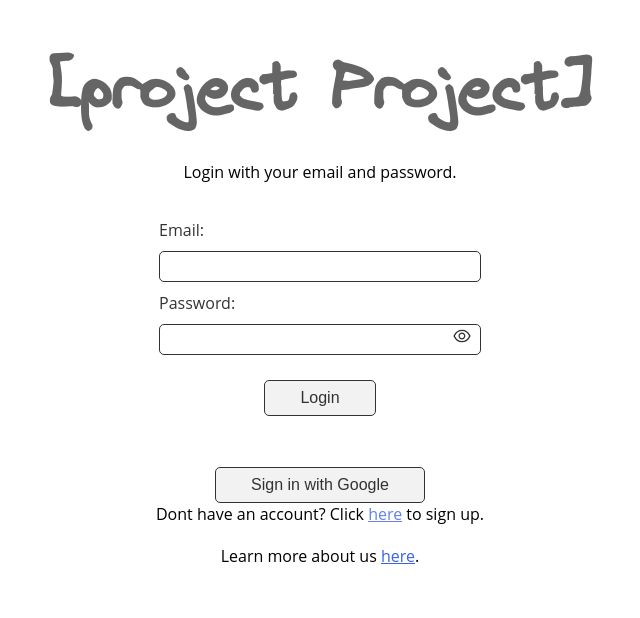
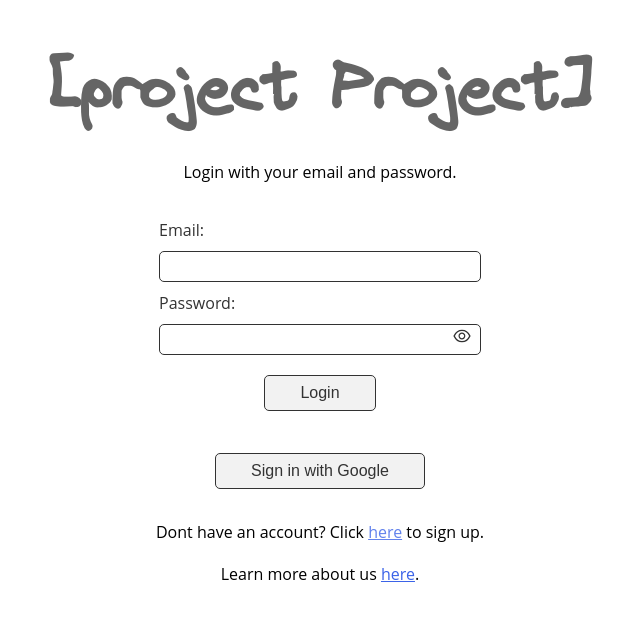
Before and after one commit to SMooreSwe/projectProject, a Next.js app: page / in a window 1280 px wide. Shown: the top 618 px of the page, without its empty margins (320-960 px from the left). Built offline with nearby package versions, Linux system fonts and the light colour scheme; no server answers.

Commit message:
login buttons spaced correctly

```diff
--- a/app/globals.css
+++ b/app/globals.css
@@ -49,7 +49,7 @@
 }
 
 .login-form {
-  margin: 2.25em 0;
+  margin: 2.25em 0 0 0;
 }
 
 .signup-form {
@@ -89,7 +89,7 @@
   cursor: pointer;
   justify-self: center;
   align-self: center;
-  margin-top: 15px;
+  margin-block: 10px 2em;
 }
 
 .login-form-password-div,
```
